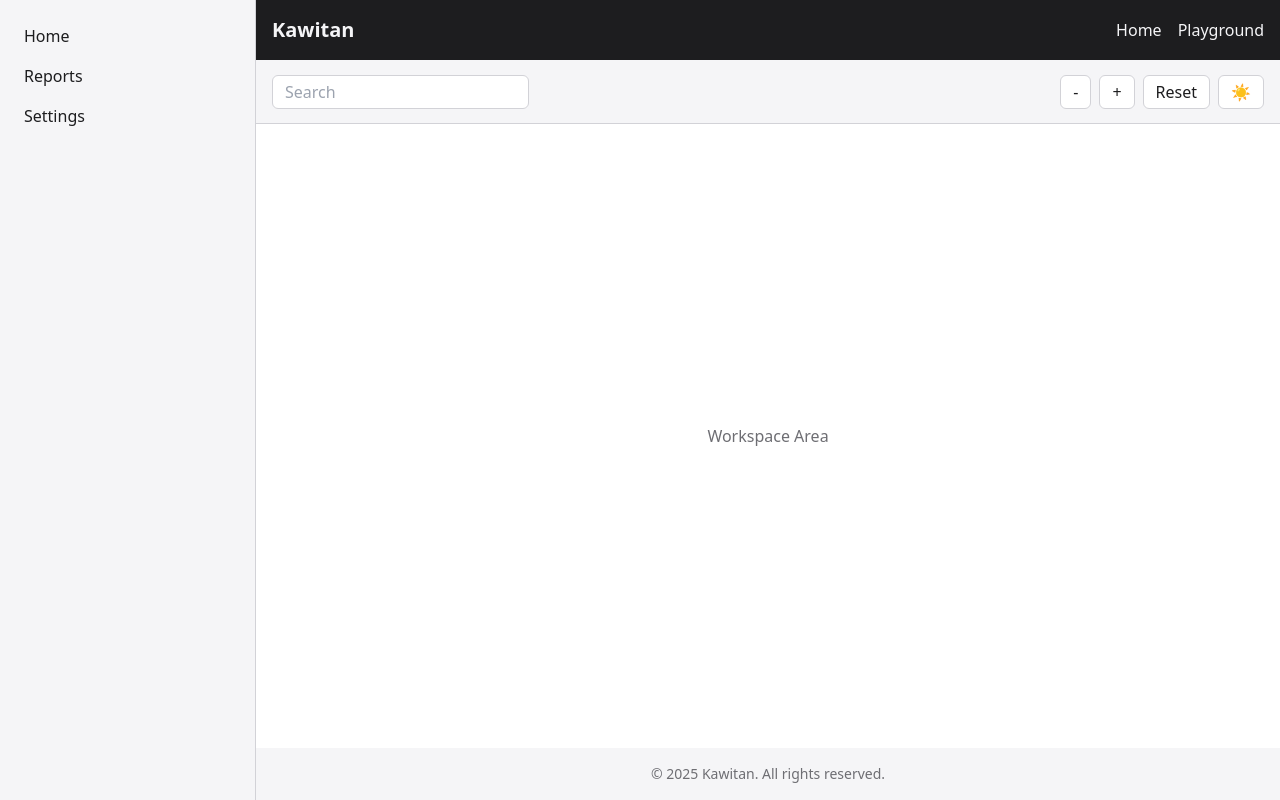
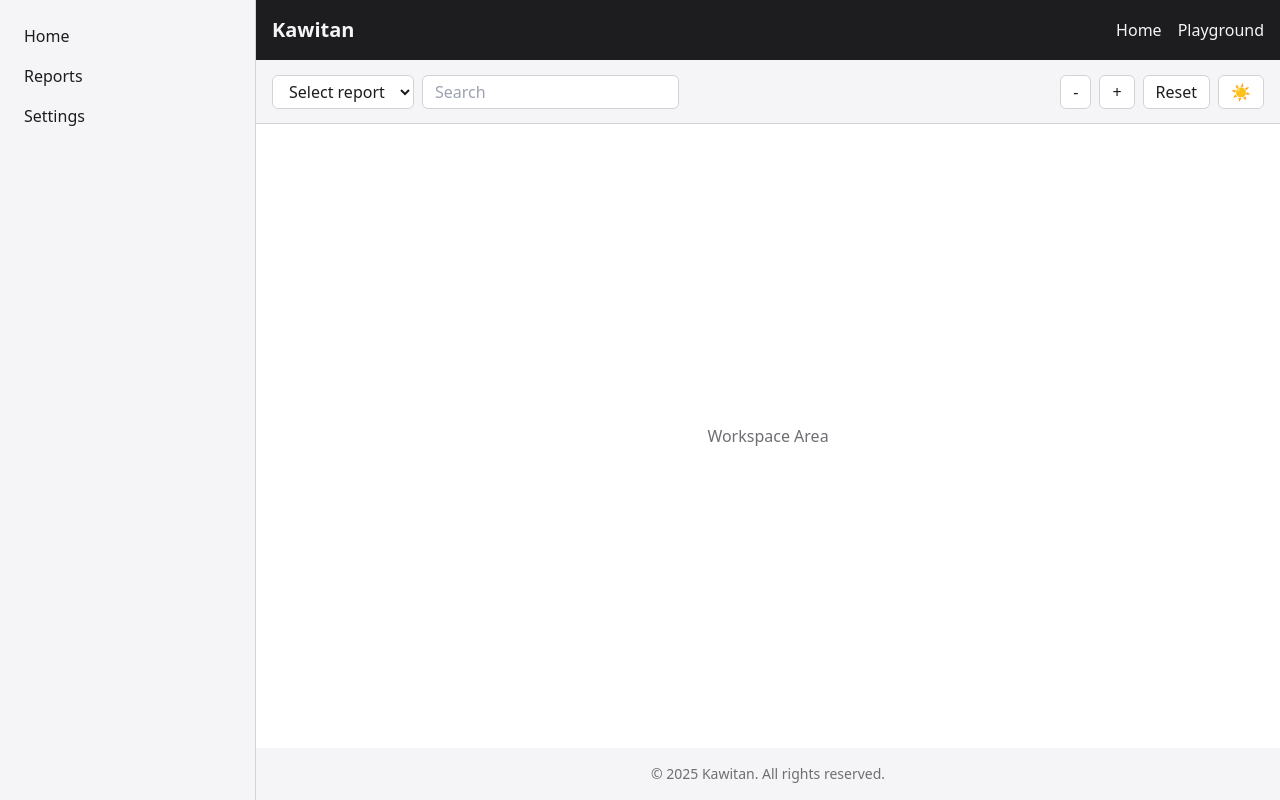
Before and after one commit to putuwistika/LabPutuWistika, a React (Vite) app in the folder kawitan-react/: page /vis-playground in a window 1280 px wide. Built offline with nearby package versions, Linux system fonts and the light colour scheme.

Commit message:
Create ReportSelector component

```diff
--- /dev/null
+++ b/kawitan-react/src/components/ReportSelector.jsx
@@ -0,0 +1,38 @@
+import { useEffect, useState } from 'react'
+
+export default function ReportSelector({ onChange, className }) {
+  const [reports, setReports] = useState([])
+  const [selected, setSelected] = useState('')
+
+  useEffect(() => {
+    fetch('/json/index.json')
+      .then((res) => res.json())
+      .then((data) => {
+        if (Array.isArray(data.files)) {
+          setReports(data.files)
+        }
+      })
+      .catch((err) => {
+        console.error('Failed to load report list', err)
+      })
+  }, [])
+
+  const handleChange = (e) => {
+    const value = e.target.value
+    setSelected(value)
+    if (onChange) onChange(value)
+  }
+
+  return (
+    <select value={selected} onChange={handleChange} className={className}>
+      <option value="" disabled>
+        Select report
+      </option>
+      {reports.map((file) => (
+        <option key={file} value={file}>
+          {file}
+        </option>
+      ))}
+    </select>
+  )
+}
--- a/kawitan-react/src/components/Toolbar.jsx
+++ b/kawitan-react/src/components/Toolbar.jsx
@@ -1,6 +1,7 @@
 import { useTheme } from '../context/ThemeContext'
+import ReportSelector from './ReportSelector'
 
-export default function Toolbar({ zoomIn, zoomOut, resetZoom }) {
+export default function Toolbar({ zoomIn, zoomOut, resetZoom, onReportChange }) {
   const { theme, toggleTheme } = useTheme()
   const inputClasses =
     theme === 'light'
@@ -19,7 +20,10 @@ export default function Toolbar({ zoomIn, zoomOut, resetZoom }) {
 
   return (
     <div className={`h-16 flex items-center justify-between px-4 border-b ${containerClasses}`}>
-      <input type="text" placeholder="Search" className={inputClasses} />
+      <div className="flex items-center space-x-2">
+        <ReportSelector className={inputClasses} onChange={onReportChange} />
+        <input type="text" placeholder="Search" className={inputClasses} />
+      </div>
       <div className="flex items-center space-x-2">
         <button onClick={zoomOut} className={buttonClasses}>
           -
--- a/kawitan-react/src/pages/PlaygroundPage.jsx
+++ b/kawitan-react/src/pages/PlaygroundPage.jsx
@@ -4,6 +4,7 @@ import Workspace from '../components/Workspace'
 
 export default function PlaygroundPage() {
   const [zoom, setZoom] = useState(100)
+  const [report, setReport] = useState('')
 
   const zoomIn = () => setZoom((z) => z + 10)
   const zoomOut = () => setZoom((z) => Math.max(10, z - 10))
@@ -11,7 +12,12 @@ export default function PlaygroundPage() {
 
   return (
     <div className="h-full flex flex-col">
-      <Toolbar zoomIn={zoomIn} zoomOut={zoomOut} resetZoom={resetZoom} />
+      <Toolbar
+        zoomIn={zoomIn}
+        zoomOut={zoomOut}
+        resetZoom={resetZoom}
+        onReportChange={setReport}
+      />
       <Workspace zoom={zoom} />
     </div>
   )
```
